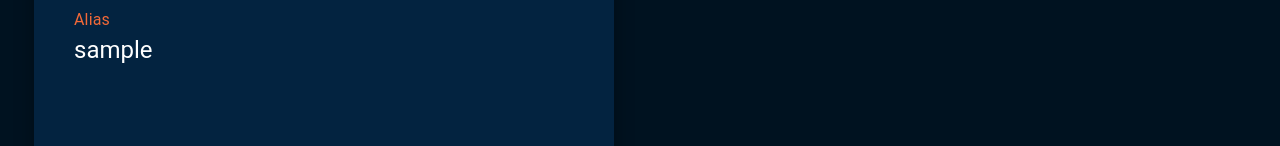
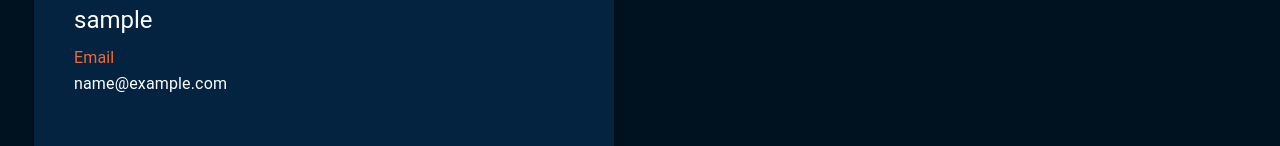
Before and after one commit to AlejoDaloia/TP3_Programacion, a React (Create React App) app in the folder Wallet/: page /account in a window 1280 px wide. Shown: the part 332-478 px from the top of the page. Built offline with nearby package versions, Linux system fonts and the light colour scheme; no server answers; sample sign-in values are in the browser's storage.

Commit message:
mas cambios lol

```diff
--- a/Wallet/src/pages/Account.js
+++ b/Wallet/src/pages/Account.js
@@ -121,7 +121,15 @@ const Account = () => {
               <Typography variant="subtitle1" color="#F26938">
                 Alias
               </Typography>
-              <Typography variant="h5">{userData.username}</Typography>
+              <Typography variant="h5" gutterBottom>
+                {userData.username}
+              </Typography>
+              <Typography variant="subtitle1" color="#F26938">
+                Email
+              </Typography>
+              <Typography variant="body1" sx={{ wordBreak: 'break-all' }}>
+                {userData.email}
+              </Typography>
             </Box>
             <Box
               sx={{
```
